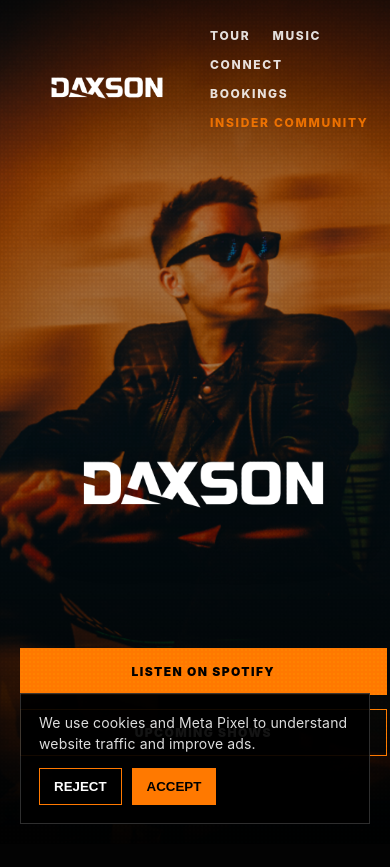
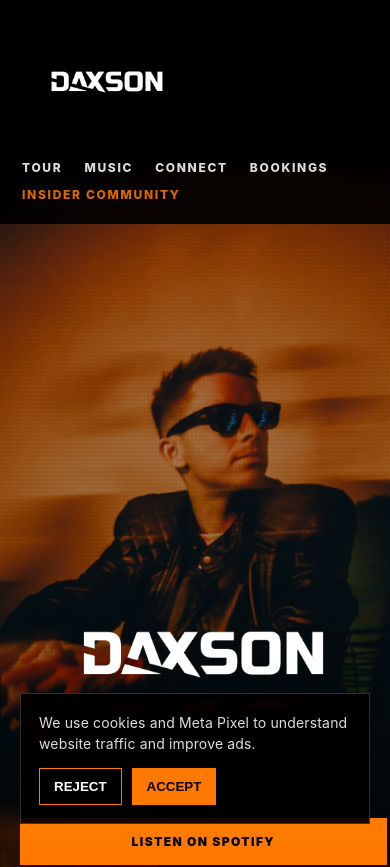
Before and after one commit to daxsonmusic/daxsonmusic, a Next.js app: page / in a window 390 px wide. Shown: the top 867 px of the page. Built offline with nearby package versions, Linux system fonts and the light colour scheme; no server answers.

Commit message:
header mobile fix2

```diff
--- a/src/app/globals.css
+++ b/src/app/globals.css
@@ -338,3 +338,31 @@ footer{text-align:center;color:#777;padding:26px;text-transform:uppercase;font-s
     color: #ff7900;
   }
 }
+
+@media (max-width: 760px) {
+  .site-header {
+    flex-direction: column;
+    align-items: flex-start;
+    gap: 18px;
+    padding: 22px;
+    background: rgba(0, 0, 0, 0.92);
+    backdrop-filter: blur(10px);
+  }
+
+  .nav {
+    width: 100%;
+    display: flex;
+    flex-wrap: wrap;
+    gap: 12px 22px;
+  }
+
+  .nav a {
+    font-size: 12px;
+    white-space: nowrap;
+  }
+
+  /* Push the page down below the fixed header */
+  main {
+    padding-top: 170px;
+  }
+}
```
